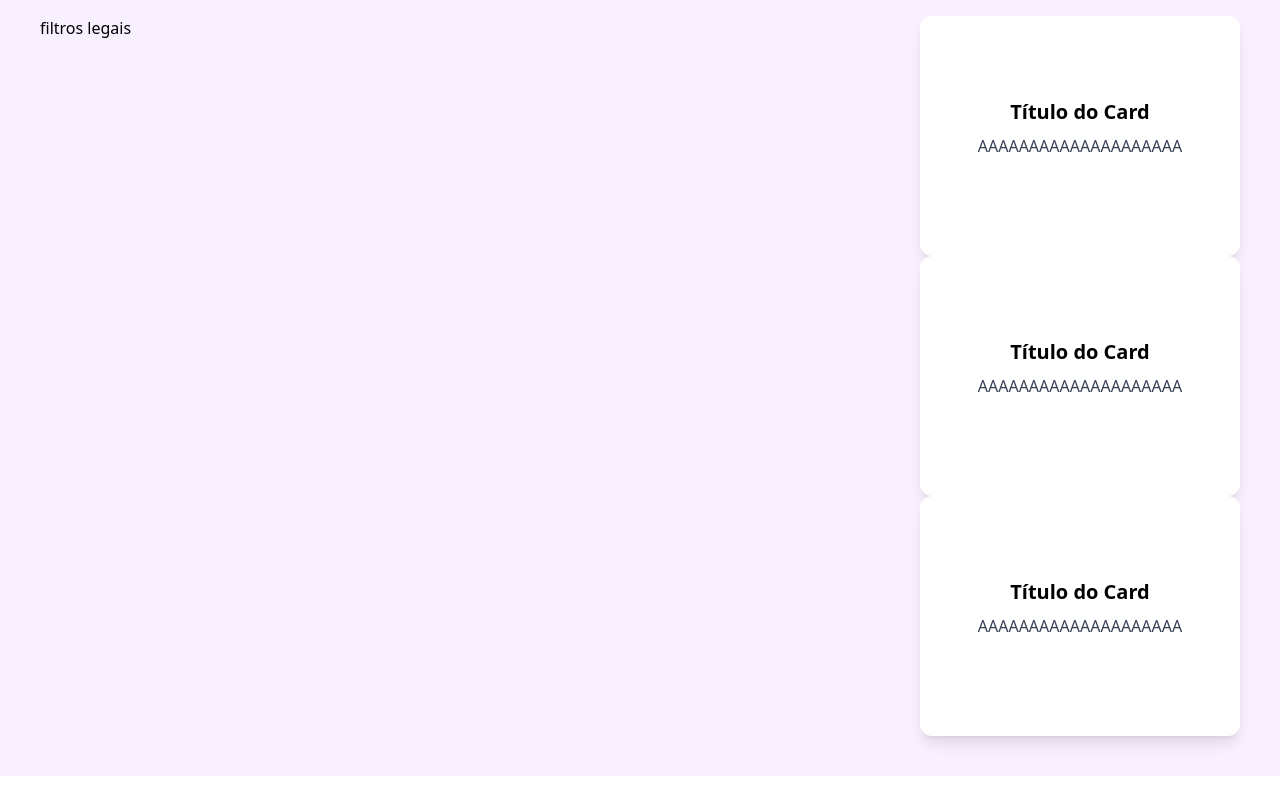
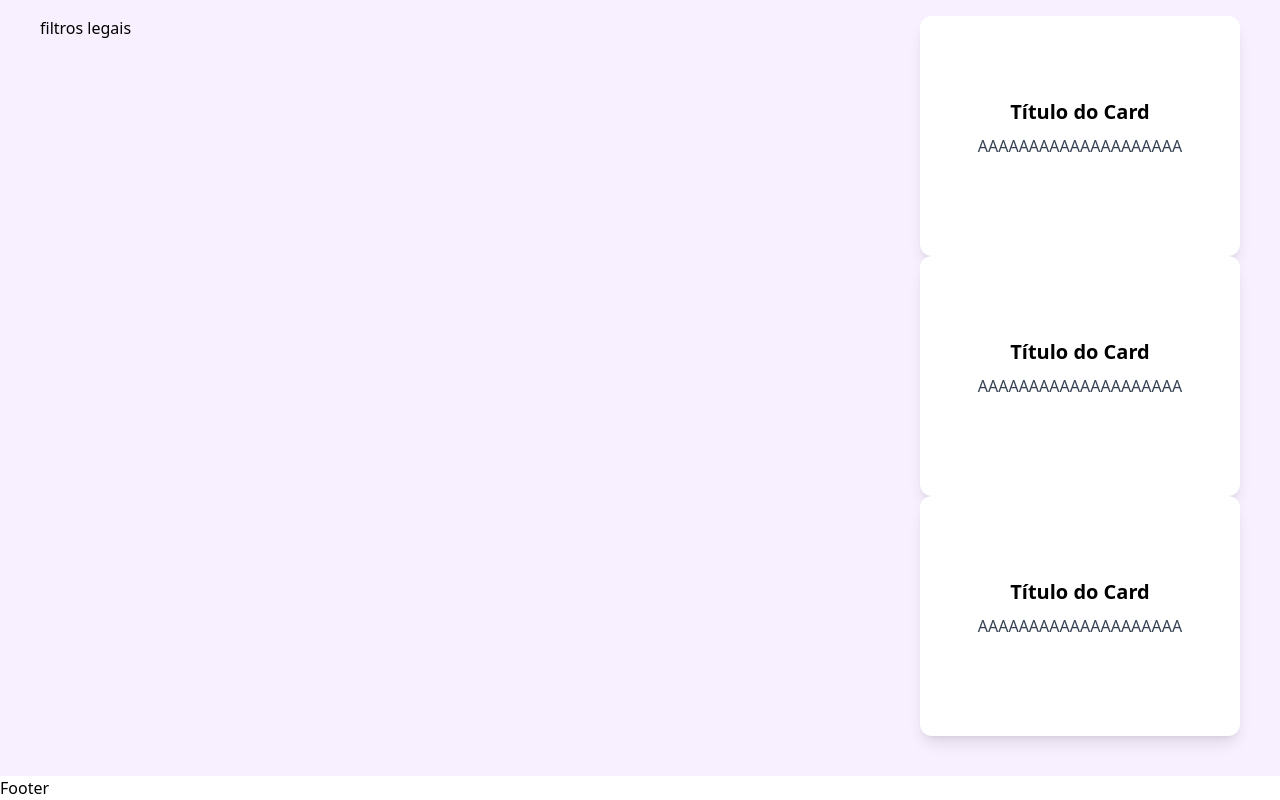
Before and after one commit to syinapse/PassaBola-website, a React (Vite) app: page / in a window 1280 px wide. Shown: the part 574-1374 px from the top of the page. Before the commit the page ends 1350 px from the top, so only its background shows below. Built offline with nearby package versions, Linux system fonts and the light colour scheme.

Commit message:
feat:realizando footer

```diff
--- /dev/null
+++ b/src/components/Footer.jsx
@@ -0,0 +1,7 @@
+import React from 'react'
+
+export const Footer = () => {
+  return (
+    <div>Footer</div>
+  )
+}
--- a/src/pages/PortalInicial.jsx
+++ b/src/pages/PortalInicial.jsx
@@ -1,5 +1,6 @@
 import React from 'react'
 import { Header1 } from '../components/Header1'
+import { Footer } from '../components/Footer'
 
 export const PortalInicial = () => {
 
@@ -56,6 +57,7 @@ export const PortalInicial = () => {
 
     </section>
    </section>
+   <Footer/>
     </div>
   )
 }
```
